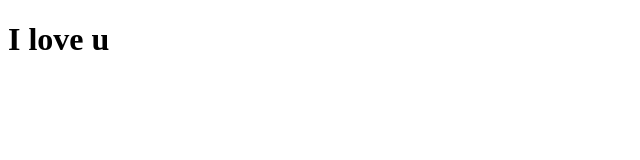
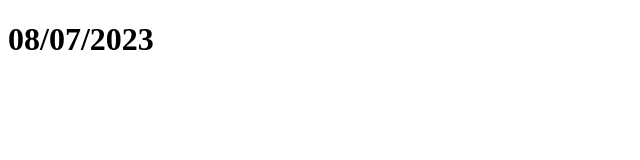
Before and after one commit to jonataspessoa/tabNews, a Next.js app: page / in a window 1280 px wide. Shown: the top 160 px of the page, without its empty margins (0-640 px from the left). Built offline with nearby package versions, Linux system fonts and the light colour scheme.

Commit message:
Alteraçao de página

```diff
--- a/pages/index.js
+++ b/pages/index.js
@@ -1,5 +1,5 @@
 function Home() {
-    return <h1>I love u</h1>
+    return <h1>08/07/2023</h1>
 }
 
 export default Home;
```
